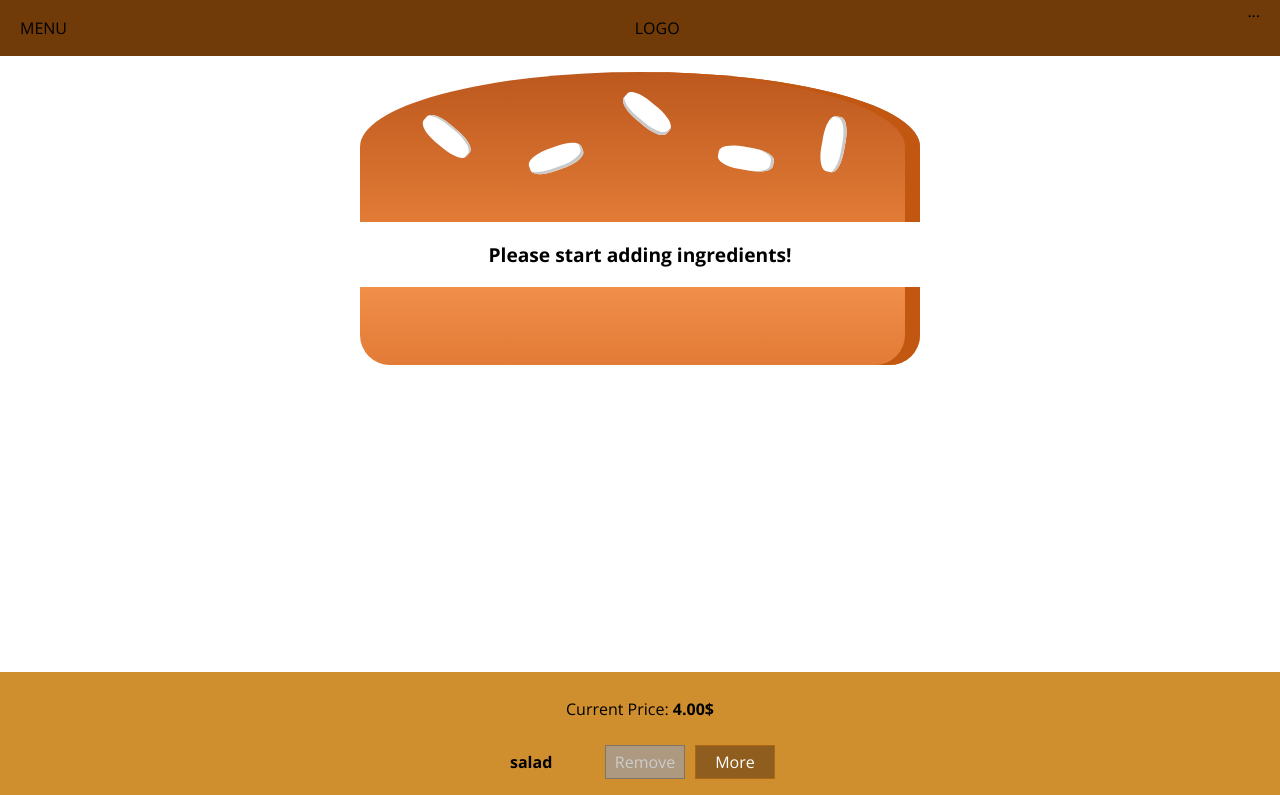
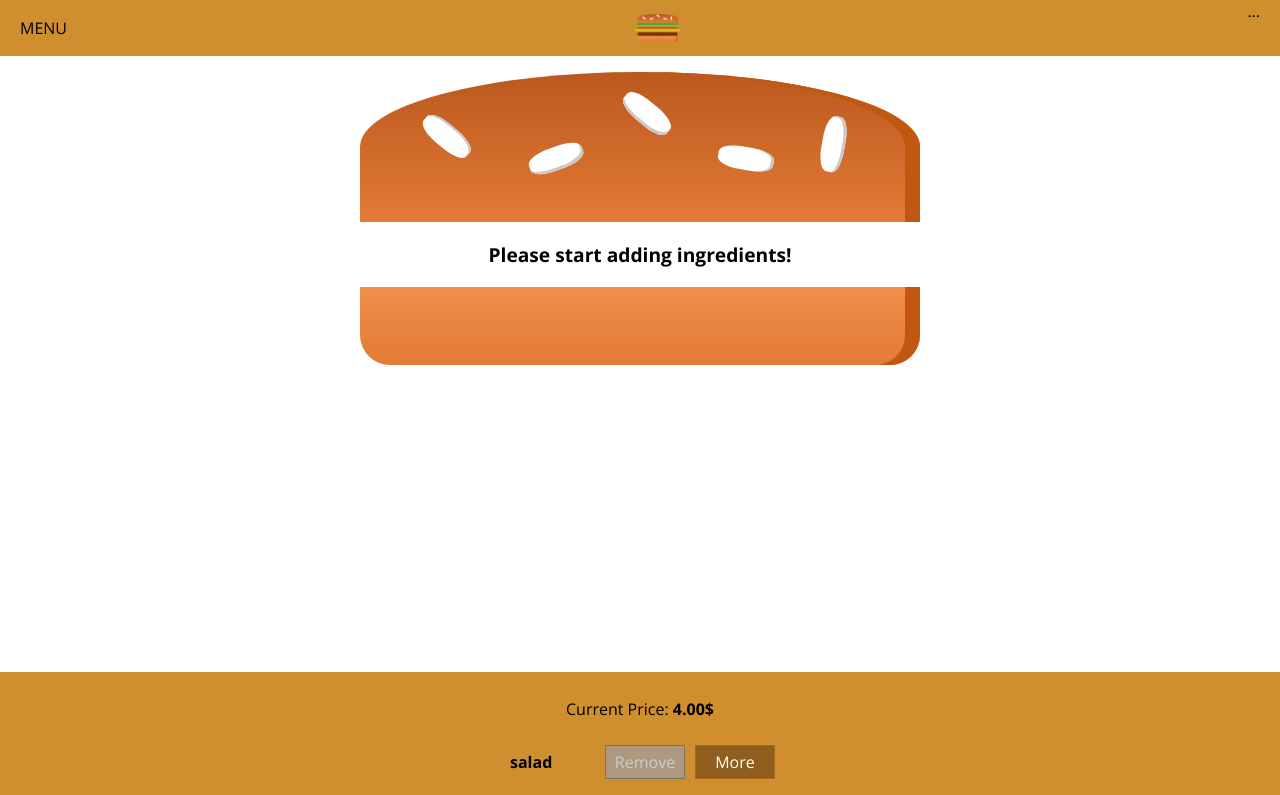
Before and after one commit to AdamAnsari/MyBurgerBuilder, a React app: page / in a window 1280 px wide. Shown: the top 795 px of the page. Built offline with nearby package versions, Linux system fonts and the light colour scheme.

Commit message:
Using logo in application

```diff
--- /dev/null
+++ b/src/components/Logo/Logo.js
@@ -0,0 +1,13 @@
+import React from 'react';
+import burgerLogo from '../../assets/images/burger-logo.png';
+import classes from './Logo.module.css';
+
+const logo = (props) => {
+	return(
+		<div className={classes.Logo}>
+			<img src={burgerLogo} alt="MyBurgerBuilder" />
+		</div>
+	);
+}
+
+export default logo;
--- /dev/null
+++ b/src/components/Logo/Logo.module.css
@@ -0,0 +1,10 @@
+.Logo {
+	/*background-color: white;*/
+	padding: 8px;
+	height: 80%;
+	box-sizing: border-box;
+}
+
+.Logo img {
+	height: 100%;
+}
--- a/src/components/Navigation/Toolbar/Toolbar.js
+++ b/src/components/Navigation/Toolbar/Toolbar.js
@@ -1,11 +1,12 @@
 import React from 'react';
 import classes from './Toolbar.module.css';
+import Logo from '../../Logo/Logo';
 
 const toolbar = (props) => {
 	return(
 		<header className={classes.Toolbar}>
 			<div>MENU</div>
-			<div>LOGO</div>
+			<Logo />
 			<nav>
 				...
 			</nav>
--- a/src/components/Navigation/Toolbar/Toolbar.module.css
+++ b/src/components/Navigation/Toolbar/Toolbar.module.css
@@ -4,7 +4,7 @@
 	position: fixed;
 	top: 0;
 	left: 0;
-	background-color: #703b09;
+	background-color: #cf8f2e;
 	display: flex;
 	justify-content: space-between;
 	align-items: center;
```
Also changed, not shown: src/assets/images/burger-logo.png (added).
